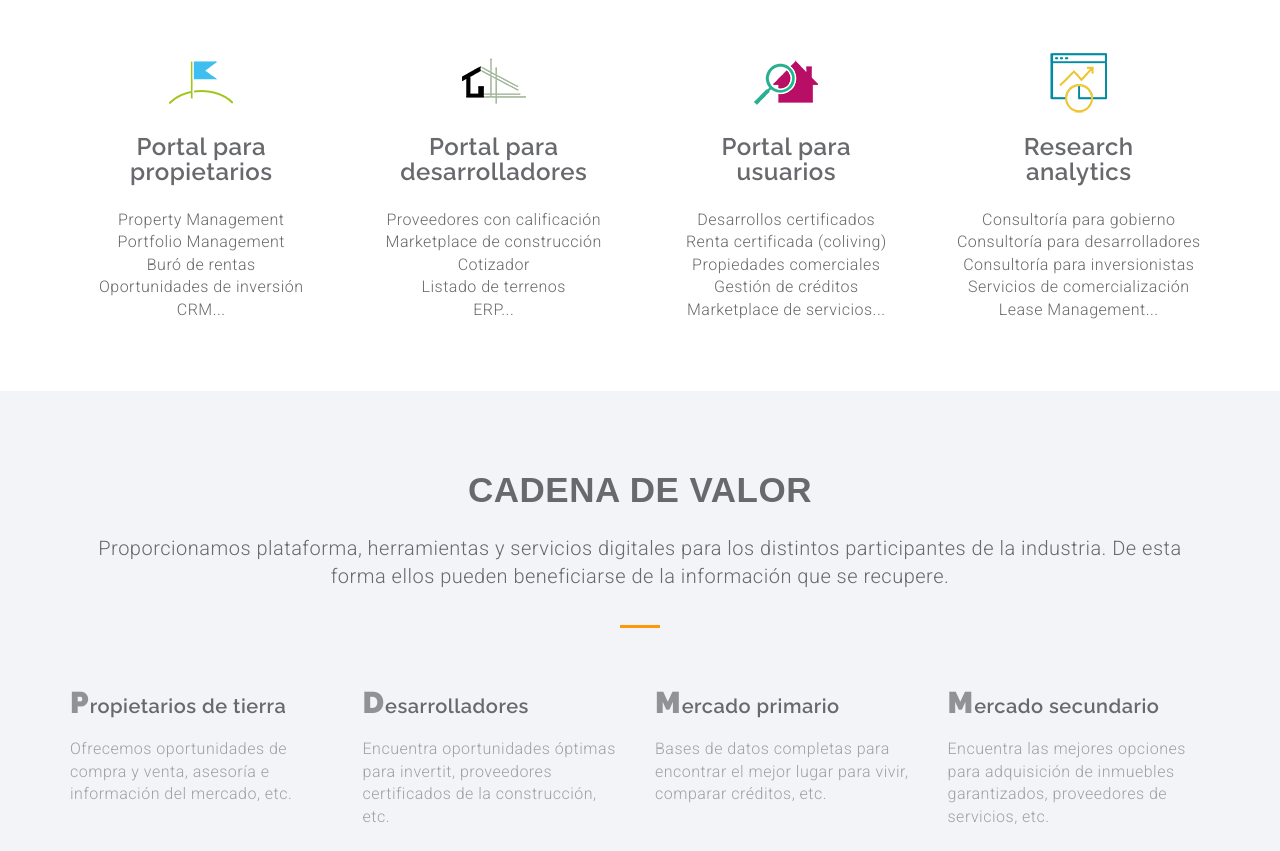
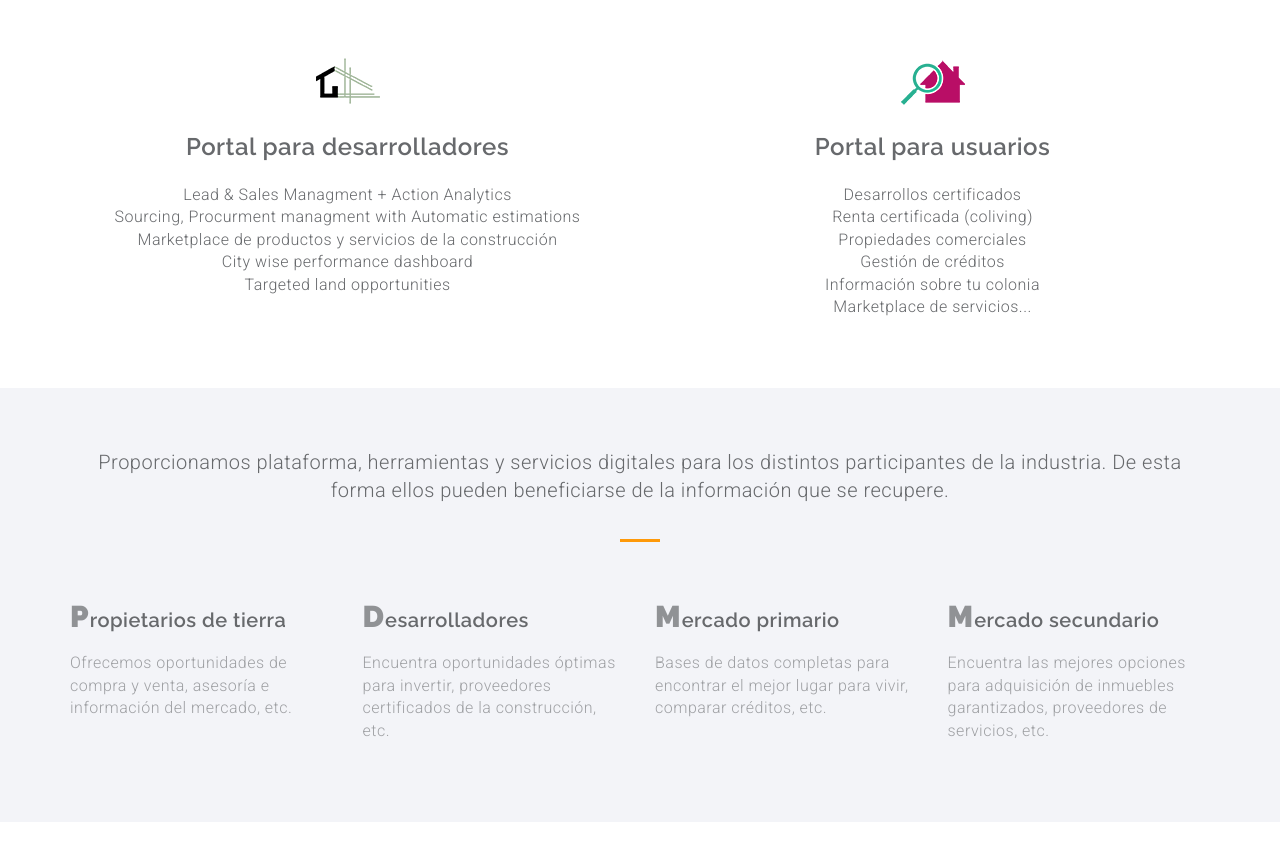
Before and after one commit to fridasolano/re-search, a plain HTML site: page index.html in a window 1280 px wide. Shown: the part 660-1511 px from the top of the page. Drawn offline with Linux system fonts and the light colour scheme.

Commit message:
Corrección de contenido

```diff
--- a/index.html
+++ b/index.html
@@ -39,8 +39,8 @@
             <div class="collapse navbar-collapse" id="myNavbar">
               <ul class="nav navbar-nav navbar-right">
                 <li class="active"><a href="#main-header">Inicio</a></li>
-                <li class=""><a href="#feature">Nosotros</a></li>
-                <li class=""><a href="#service">Objetivos</a></li>
+                <li class=""><a href="#feature">Oferta</a></li>
+                <li class=""><a href="#service">Beneficiarios</a></li>
                 <li class=""><a href="#portfolio">Herramientas</a></li>
                 <li class=""><a href="#contact">Contacto</a></li>
               </ul>
@@ -53,10 +53,9 @@
           <div class="row">
             <div class="banner-info text-center wow fadeIn delay-05s">
               <h1 class="bnr-title">bienvenido a re<span>search</span></h1>
-              <h2 class="bnr-sub-title">Real State finder</h2>
+              <h2 class="bnr-sub-title">Real State Revolution</h2>
               <p class="bnr-para">
-                  Conoce cuáles son las mejores oportunidades para invertir, <br>
-                  somos especialistas en la propiedad para hacer tu búsqueda más fácil.
+                  Digitalizamos, automatizamos y aceleramos la industria de bienes raíces
               </p>
               <div class="brn-btn">
                 <a href="#" class="btn btn-download">buscar ahora</a>
@@ -75,64 +74,37 @@
     <section id="feature" class="section-padding wow fadeIn delay-05s">
       <div class="container">
         <div class="row">
-          <div class="col-md-3 col-sm-6 col-xs-12">
-            <div class="wrap-item text-center">
-              <div class="item-img">
-                <img src="img/ser01.png">
-              </div>
-              <h3 class="pad-bt15">Portal para propietarios</h3>
-              <p>
-                  Property Management<br>
-                  Portfolio Management<br>
-                  Buró de rentas<br>
-                  Oportunidades de inversión<br>
-                  CRM...
-              </p>
-            </div>
-          </div>
-          <div class="col-md-3 col-sm-6 col-xs-12">
+
+          <div class="col-md-6 col-xs-12">
             <div class="wrap-item text-center">
               <div class="item-img">
                 <img src="img/ser02.png">
               </div>
               <h3 class="pad-bt15">Portal para desarrolladores</h3>
-              <p>
-                  Proveedores con calificación<br>
-                  Marketplace de construcción<br>
-                  Cotizador<br>
-                  Listado de terrenos<br>
-                  ERP...
-              </p>
+              <ul style="padding:0px;">
+                  <li>Lead & Sales Managment + Action Analytics</li>
+                  <li>Sourcing, Procurment managment with Automatic estimations</li>
+                  <li>Marketplace de productos y servicios de la construcción</li>
+                  <li>City wise performance dashboard</li>
+                  <li>Targeted land opportunities</li>
+              </ul>
             </div>
           </div>
-          <div class="col-md-3 col-sm-6 col-xs-12">
+
+          <div class="col-md-6 col-xs-12">
             <div class="wrap-item text-center">
               <div class="item-img">
                 <img src="img/ser03.png">
               </div>
-              <h3 class="pad-bt15">Portal para<br>usuarios</h3>
-              <p>
-                  Desarrollos certificados<br>
-                  Renta certificada (coliving)<br>
-                  Propiedades comerciales<br>
-                  Gestión de créditos<br>
-                  Marketplace de servicios...
-              </p>
-            </div>
-          </div>
-          <div class="col-md-3 col-sm-6 col-xs-12">
-            <div class="wrap-item text-center">
-              <div class="item-img">
-                <img src="img/ser04.png">
-              </div>
-              <h3 class="pad-bt15">Research<br>analytics</h3>
-              <p>
-                Consultoría para gobierno<br>
-                Consultoría para desarrolladores<br>
-                Consultoría para inversionistas<br>
-                Servicios de comercialización<br>
-                Lease Management...
-              </p>
+              <h3 class="pad-bt15">Portal para usuarios</h3>
+              <ul style="padding:0px;">
+                  <li>Desarrollos certificados</li>
+                  <li>Renta certificada (coliving)</li>
+                  <li>Propiedades comerciales</li>
+                  <li>Gestión de créditos</li>
+                  <li>Información sobre tu colonia</li>
+                  <li>Marketplace de servicios...</li>
+              </ul>
             </div>
           </div>
         </div>
@@ -144,8 +116,7 @@
       <div class="container">
         <div class="row">
           <div class="col-md-12 text-center">
-            <h2 class="service-title pad-bt15">Cadena de valor</h2>
-            <p class="sub-title pad-bt15">Proporcionamos plataforma, herramientas y servicios digitales para los distintos participantes de la industria. De esta forma ellos pueden beneficiarse de la información que se recupere. </p>
+            <p class="sub-title pad-bt15">Proporcionamos plataforma, herramientas y servicios digitales para los distintos participantes de la industria. De esta forma ellos pueden beneficiarse de la información que se recupere.</p>
             <hr class="bottom-line">
           </div>
           <div class="col-md-3 col-sm-6 col-xs-12">
@@ -157,7 +128,7 @@
           <div class="col-md-3 col-sm-6 col-xs-12">
             <div class="service-item">
               <h3><span>D</span>esarrolladores</h3>
-              <p>Encuentra oportunidades óptimas para invertit, proveedores certificados de la construcción, etc.</p>
+              <p>Encuentra oportunidades óptimas para invertir, proveedores certificados de la construcción, etc.</p>
             </div>
           </div>
           <div class="col-md-3 col-sm-6 col-xs-12">
@@ -191,7 +162,7 @@
             <figure>
               <img src="img/port01.jpg" class="img-responsive">
               <figcaption>
-                  <h2>Property Management</h2>
+                  <h2>Lead & Sales Managment + Action Analytics</h2>
               </figcaption>
             </figure>
           </div>
@@ -199,7 +170,7 @@
             <figure>
               <img src="img/port02.jpg" class="img-responsive">
               <figcaption>
-                  <h2>Listado de oportunidades de inversión</h2>
+                  <h2>Sourcing, Procurment managment with Automatic estimations</h2>
               </figcaption>
             </figure>
           </div>
@@ -207,7 +178,7 @@
             <figure>
               <img src="img/port03.jpg" class="img-responsive">
               <figcaption>
-                  <h2>Listado de terrenos</h2>
+                  <h2>City wise performance dashboard</h2>
               </figcaption>
             </figure>
           </div>
@@ -215,7 +186,7 @@
             <figure>
               <img src="img/port04.jpg" class="img-responsive">
               <figcaption>
-                  <h2>Proveedores de la construcción</h2>
+                  <h2>Targeted land opportunities</h2>
               </figcaption>
             </figure>
           </div>
@@ -223,7 +194,7 @@
             <figure>
               <img src="img/port05.jpg" class="img-responsive">
               <figcaption>
-                  <h2>Servicios de comercialización</h2>
+                  <h2>Desarrollos certificados</h2>
               </figcaption>
             </figure>
           </div>
@@ -231,7 +202,7 @@
             <figure>
               <img src="img/port06.jpg" class="img-responsive">
               <figcaption>
-                  <h2>Estudios de mercado</h2>
+                  <h2>Información sobre tu colonia</h2>
               </figcaption>
             </figure>
           </div>
```
